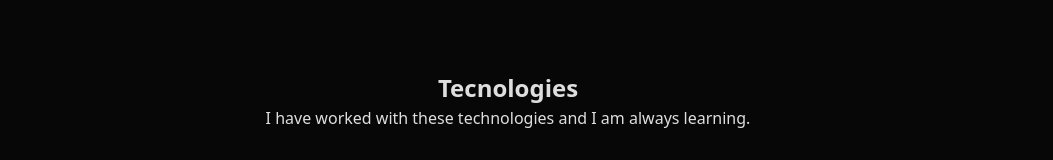
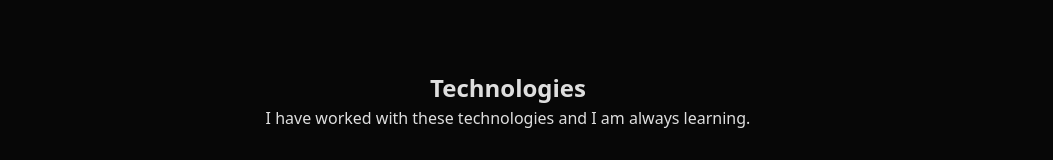
Before and after one commit to xhzdaniel/xhzdaniel, a React (Vite) app: page / in a window 1280 px wide. Shown: the part 466-626 px from the top of the page, without its empty margins (132-1185 px from the left). Built offline with nearby package versions, Linux system fonts and the light colour scheme.

Commit message:
error ortografico

```diff
--- a/src/components/technologies/Technologies.jsx
+++ b/src/components/technologies/Technologies.jsx
@@ -14,7 +14,7 @@ export default function Technologies() {
   return (
     <>
       <div style={{ textAlign: "center" }}>
-        <h2>Tecnologies</h2>
+        <h2>Technologies</h2>
         <p>I have worked with these technologies and I am always learning.</p>
       </div>
       <div className="technologies-marquee gradient-mask">
```
